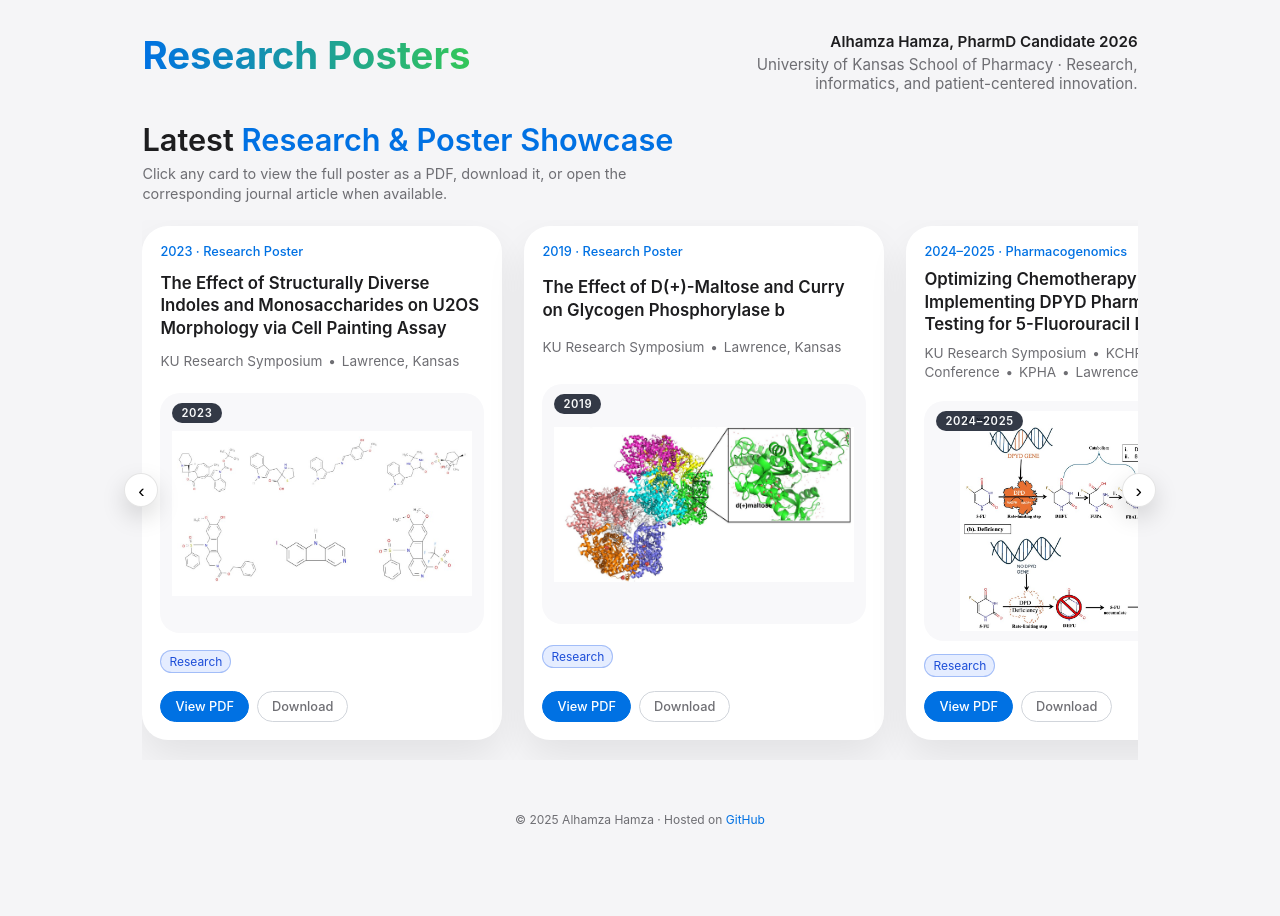
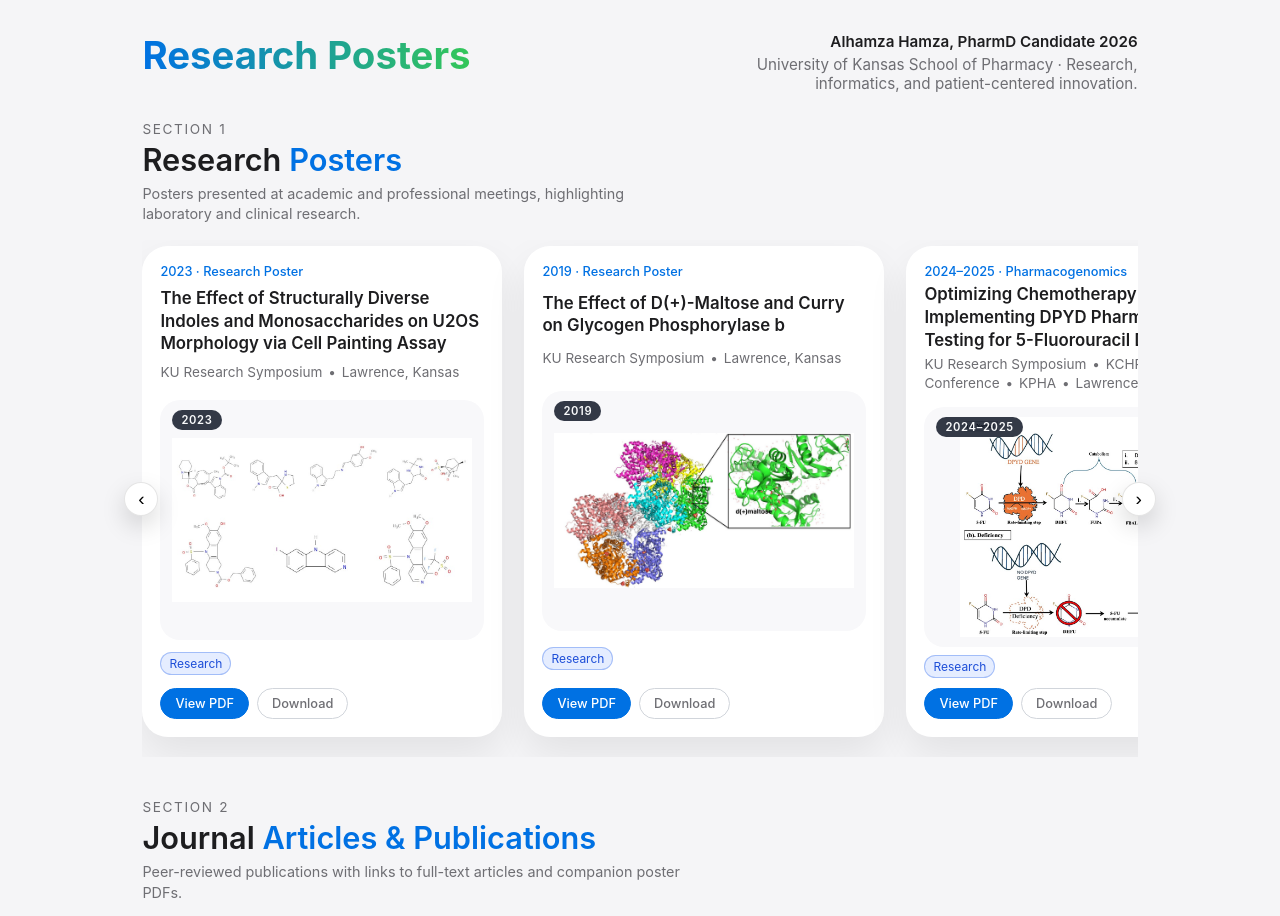
Before and after one commit to a860h040/Poster, a plain HTML site: page index.html in a window 1280 px wide. Shown: the top 916 px of the page. Before the commit the page ends 851 px from the top, so only its background shows below. Drawn offline with Linux system fonts and the light colour scheme.

Commit message:
Update index.html

```diff
--- a/index.html
+++ b/index.html
@@ -78,7 +78,7 @@
     /* ---------- MAIN SECTION ---------- */
 
     .latest-section {
-      padding: 10px 8vw 40px;
+      padding: 10px 8vw 32px;
       max-width: 1200px;
       margin: 0 auto;
     }
@@ -98,6 +98,14 @@
       color: var(--text-sub);
       max-width: 540px;
       line-height: 1.4;
+    }
+
+    .section-label {
+      font-size: 0.85rem;
+      text-transform: uppercase;
+      letter-spacing: 0.12em;
+      color: var(--text-sub);
+      margin-bottom: 4px;
     }
 
     /* ---------- CARD SLIDER ---------- */
@@ -320,7 +328,7 @@
   </style>
 </head>
 <body>
-  <!-- HEADER in your theme style -->
+  <!-- HEADER -->
   <header class="store-header">
     <div class="store-logo">
       Research Posters
@@ -334,24 +342,24 @@
     </div>
   </header>
 
-  <!-- MAIN CONTENT using your latest-section + card-slider style -->
   <main>
+    <!-- SLIDER 1: RESEARCH POSTERS -->
     <section class="latest-section">
+      <div class="section-label">Section 1</div>
       <h1 class="headline">
-        Latest <span class="headline-accent">Research & Poster Showcase</span>
+        Research <span class="headline-accent">Posters</span>
       </h1>
       <p class="headline-sub">
-        Click any card to view the full poster as a PDF, download it, or open
-        the corresponding journal article when available.
+        Posters presented at academic and professional meetings, highlighting laboratory and clinical research.
       </p>
 
       <div class="card-slider">
-        <button class="slider-arrow left" type="button" onclick="scrollCards(-1)">
+        <button class="slider-arrow left" type="button" onclick="scrollCards('posterTrack', -1)">
           <span>‹</span>
         </button>
 
         <div class="card-track" id="posterTrack">
-          <!-- 🔵 Poster 1 -->
+          <!-- Poster 1 -->
           <article class="product-card">
             <div class="product-tag">2023 · Research Poster</div>
             <h2 class="product-title">
@@ -393,7 +401,7 @@
             </div>
           </article>
 
-          <!-- 🔵 Poster 2 -->
+          <!-- Poster 2 -->
           <article class="product-card">
             <div class="product-tag">2019 · Research Poster</div>
             <h2 class="product-title">
@@ -435,7 +443,7 @@
             </div>
           </article>
 
-          <!-- 🔵 Poster 3 -->
+          <!-- Poster 3 -->
           <article class="product-card">
             <div class="product-tag">2024–2025 · Pharmacogenomics</div>
             <h2 class="product-title">
@@ -478,8 +486,31 @@
               </a>
             </div>
           </article>
+        </div>
 
-          <!-- 🔵 Poster 4 -->
+        <button class="slider-arrow right" type="button" onclick="scrollCards('posterTrack', 1)">
+          <span>›</span>
+        </button>
+      </div>
+    </section>
+
+    <!-- SLIDER 2: JOURNAL ARTICLES -->
+    <section class="latest-section">
+      <div class="section-label">Section 2</div>
+      <h1 class="headline">
+        Journal <span class="headline-accent">Articles & Publications</span>
+      </h1>
+      <p class="headline-sub">
+        Peer-reviewed publications with links to full-text articles and companion poster PDFs.
+      </p>
+
+      <div class="card-slider">
+        <button class="slider-arrow left" type="button" onclick="scrollCards('journalTrack', -1)">
+          <span>‹</span>
+        </button>
+
+        <div class="card-track" id="journalTrack">
+          <!-- Journal 1 (Telmisartan / MASLD) -->
           <article class="product-card">
             <div class="product-tag">2025 · Published Article</div>
             <h2 class="product-title">
@@ -499,6 +530,7 @@
               />
             </div>
             <div class="poster-tags">
+              <span class="tag">Journal Article</span>
               <span class="tag">Research</span>
             </div>
             <div class="product-actions">
@@ -530,7 +562,7 @@
             </div>
           </article>
 
-          <!-- 🔵 Poster 5 -->
+          <!-- Journal 2 (SGLT2 systematic review) -->
           <article class="product-card">
             <div class="product-tag">2025 · Systematic Review</div>
             <h2 class="product-title">
@@ -550,7 +582,8 @@
               />
             </div>
             <div class="poster-tags">
-              <span class="tag">Research</span>
+              <span class="tag">Journal Article</span>
+              <span class="tag">Systematic Review</span>
             </div>
             <div class="product-actions">
               <a
@@ -572,7 +605,7 @@
               </a>
               <a
                 class="btn btn-ghost"
-                href="https://ajprui.com/index.php/ajpr/article/view/512"
+                href="https://doi.org/10.69980/ajpr.v28i5.512"
                 target="_blank"
                 rel="noopener noreferrer"
               >
@@ -582,7 +615,7 @@
           </article>
         </div>
 
-        <button class="slider-arrow right" type="button" onclick="scrollCards(1)">
+        <button class="slider-arrow right" type="button" onclick="scrollCards('journalTrack', 1)">
           <span>›</span>
         </button>
       </div>
@@ -598,9 +631,9 @@
     // auto-update year in footer
     document.getElementById("year").textContent = new Date().getFullYear();
 
-    // simple horizontal scroll for slider, matching your theme behavior
-    function scrollCards(direction) {
-      const track = document.getElementById("posterTrack");
+    // Scroll function reused for both sliders
+    function scrollCards(trackId, direction) {
+      const track = document.getElementById(trackId);
       if (!track) return;
       const card = track.querySelector(".product-card");
       const amount = card ? card.offsetWidth + 22 : 300;
```
